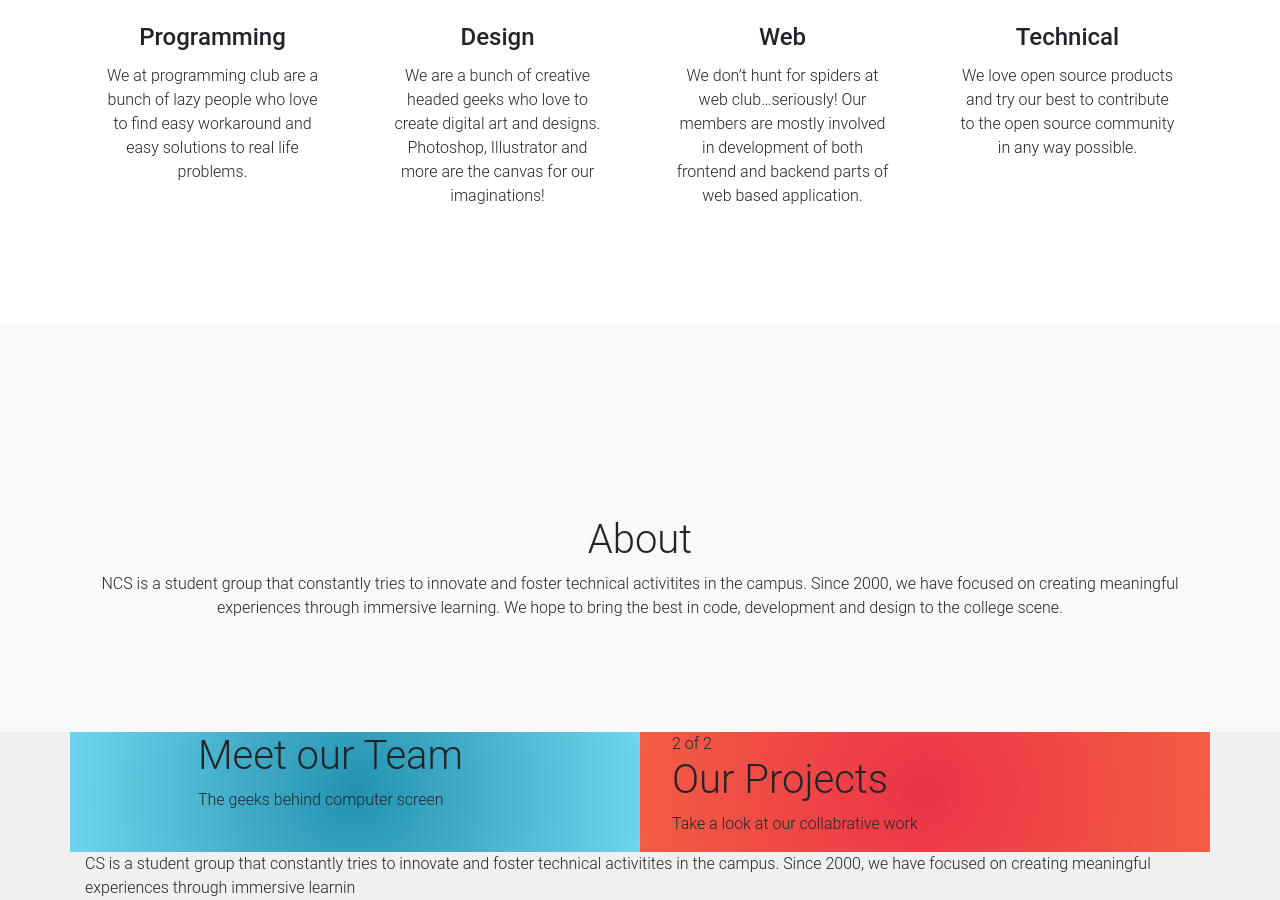
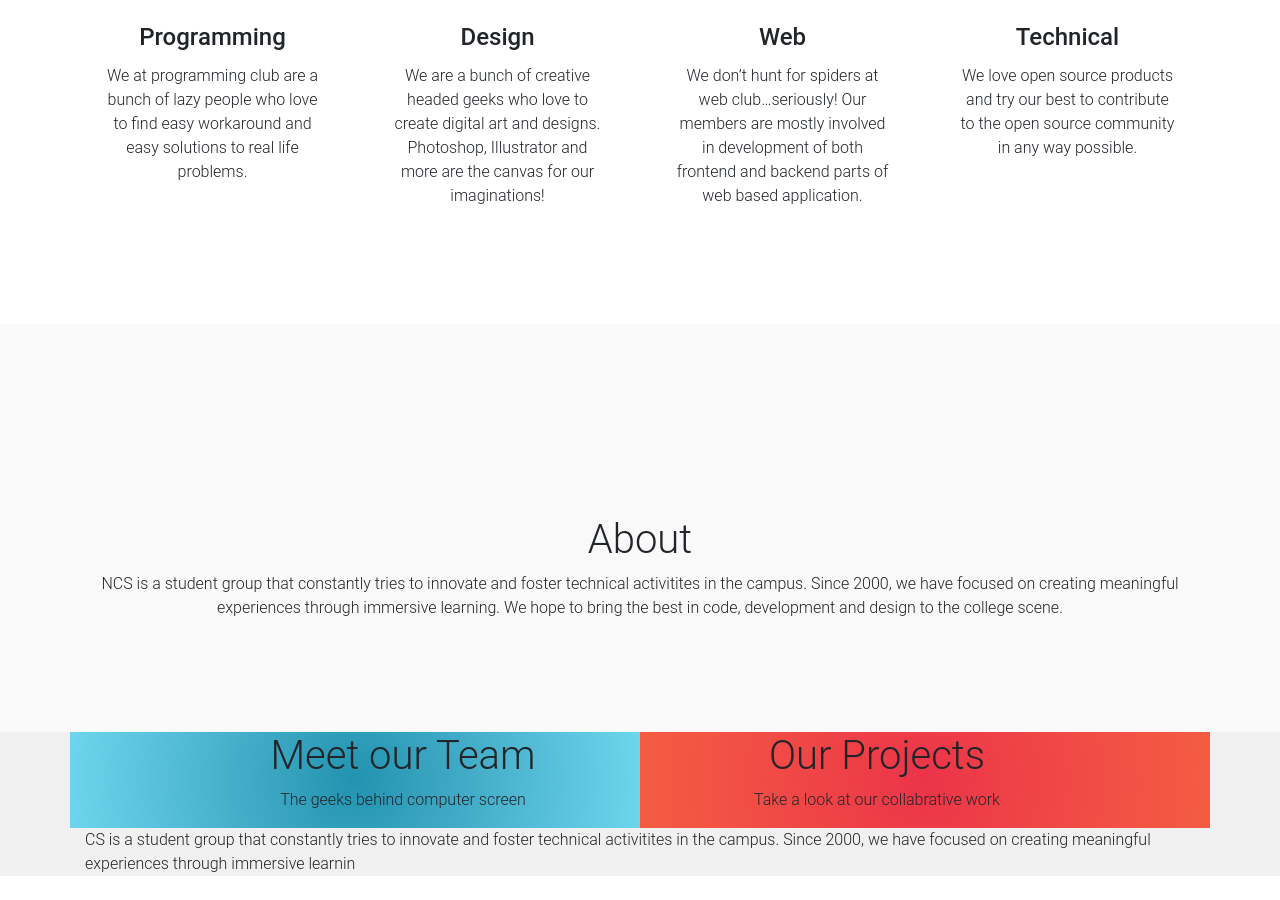
Before and after one commit to kanup4m/ncs-clone, a plain HTML site: page untitled.html in a window 1280 px wide. Shown: the part 1628-2528 px from the top of the page. After the commit the page ends 2504 px from the top, so only its background shows below. Drawn offline with nearby package versions, Linux system fonts and the light colour scheme.

```diff
--- a/styles.css
+++ b/styles.css
@@ -115,3 +115,8 @@ h2 {
       padding-left: 2rem;
     padding-right: 8rem;
 }
+
+.gridd {
+    text-align: center;
+vertical-align: middle;
+}
--- a/untitled.html
+++ b/untitled.html
@@ -114,14 +114,14 @@
                     <div style="background-color: #F0F0F0">
                         <div class="container">
 
-                            <div class="row ">
+                            <div class="row justify-content-center">
                                 <div class="col linear">
-      <h1>Meet our Team</h1>
-      <p>The geeks behind computer screen</p>
+      <h1 class="gridd">Meet our Team</h1>
+      <p class="gridd">The geeks behind computer screen</p>
     </div>
     <div class="col grad">
-      2 of 2<h1>Our Projects</h1>
-      <p>Take a look at our collabrative work</p>
+      <h1 class="gridd">Our Projects</h1>
+      <p class="gridd">Take a look at our collabrative work</p>
     </div>
 
       </div>
```
